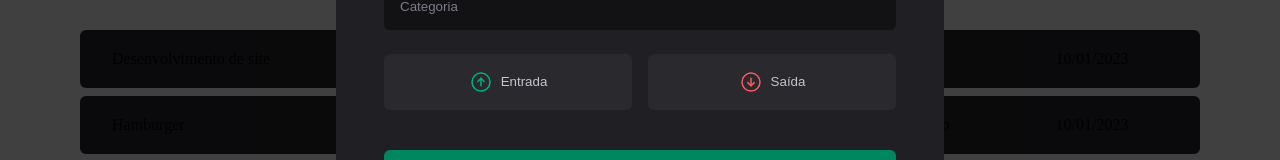
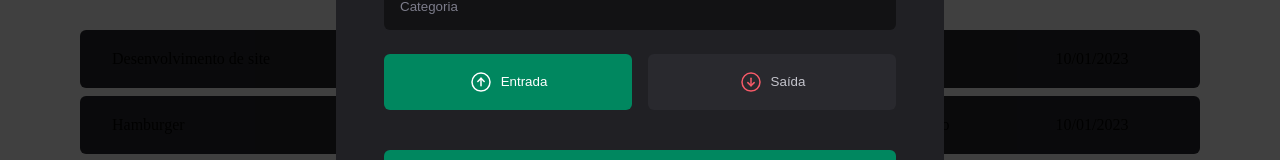
Before and after one commit to legeannd/dt-money, a React app: page / in a window 1280 px wide. Both pictures are taken after a click on the button "Nova transação". Shown: the part 407-567 px from the top of the page. Built offline with nearby package versions, Linux system fonts and the light colour scheme; data requests are answered from the project's data file; the HTML template or start-up script is replaced by a standard one.

Commit message:
feat: create transaction type controlled component

```diff
--- a/src/components/NewTransactionModal/index.tsx
+++ b/src/components/NewTransactionModal/index.tsx
@@ -2,27 +2,31 @@
 import { X, ArrowCircleUp, ArrowCircleDown } from 'phosphor-react';
 import { CloseButton, Content, Overlay, TransactionType, TransactionTypeButton } from './styles';
 import * as z from 'zod';
-import { useForm } from 'react-hook-form';
+import { useForm, Controller } from 'react-hook-form';
 import { zodResolver } from '@hookform/resolvers/zod';
 
 const newTransactionFormSchema = z.object({
   description: z.string(),
   price: z.number(),
   category: z.string(),
-  // type: z.enum(['income', 'outcome']),
+  type: z.enum(['income', 'outcome']),
 })
 
 type NewTransactionFormInputs = z.infer<typeof newTransactionFormSchema>;
 
 export function NewTransactionModal() {
   const {
+    control,
     register,
     handleSubmit,
     formState: {
       isSubmitting
     }
   } = useForm<NewTransactionFormInputs>({
-    resolver: zodResolver(newTransactionFormSchema)
+    resolver: zodResolver(newTransactionFormSchema),
+    defaultValues: {
+      type: 'income'
+    }
   })
 
   async function handleCreateNewTransaction(data: NewTransactionFormInputs) {
@@ -50,8 +54,8 @@
             {...register('description')}
           />
           <input
-            type="number
-            " placeholder='Preço'
+            type="number"
+            placeholder='Preço'
             required
             {...register('price', { valueAsNumber: true })}
           />
@@ -62,7 +66,15 @@
             {...register('category')}
           />
 
-          <TransactionType>
+          <Controller
+            control={control}
+            name="type"
+            render={({ field }) => {
+              return (
+                <TransactionType
+                  onValueChange={field.onChange}
+                  value={field.value}
+                >
                   <TransactionTypeButton variant="income" value="income">
                     <ArrowCircleUp size={24} />
                     Entrada
@@ -73,6 +85,9 @@
                     Saída
                   </TransactionTypeButton>
                 </TransactionType>
+              )
+            }}
+          />
 
           <button type="submit" disabled={isSubmitting}>Cadastrar</button>
         </form>
```
Lines whose indentation alone changed are shown as unchanged.
